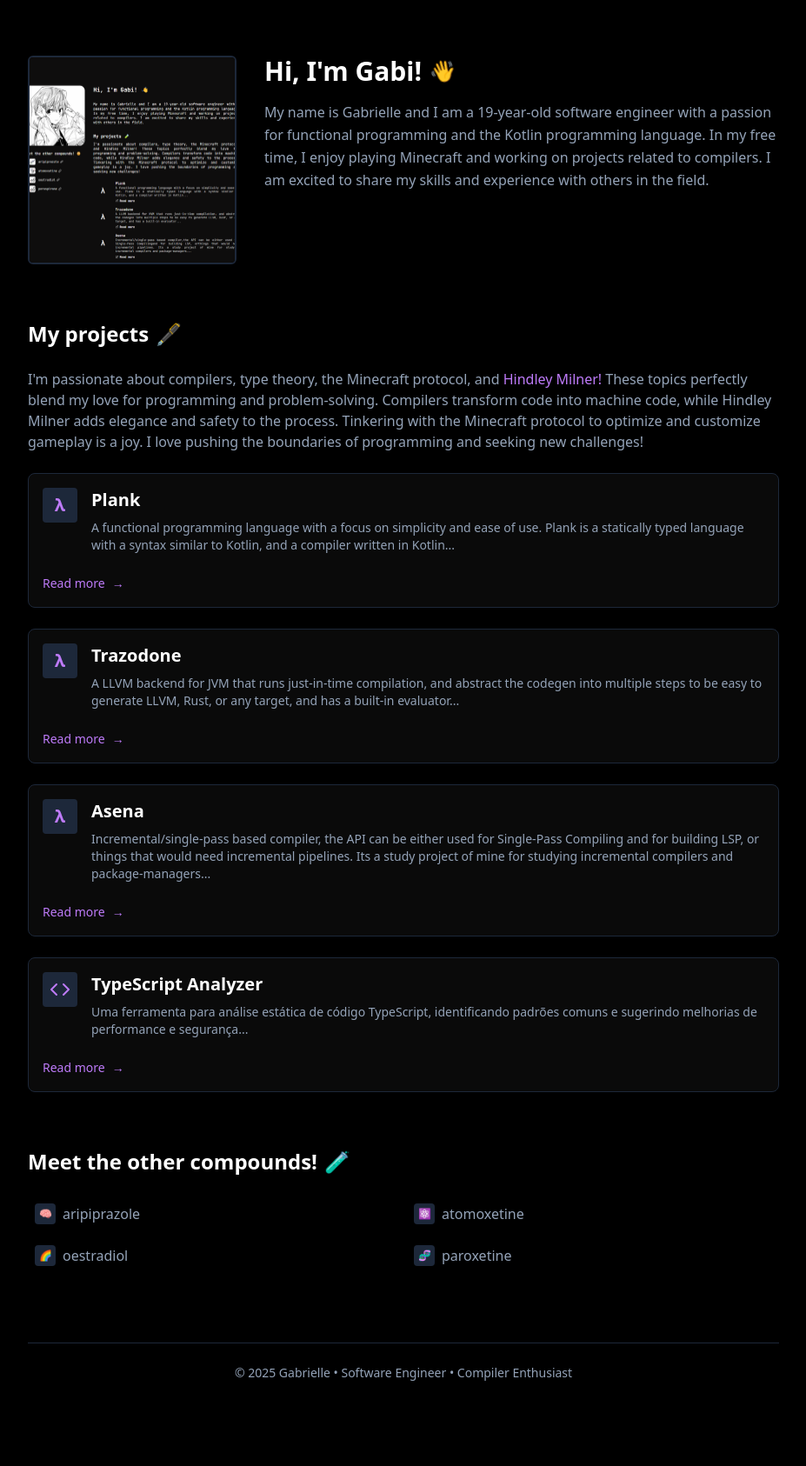
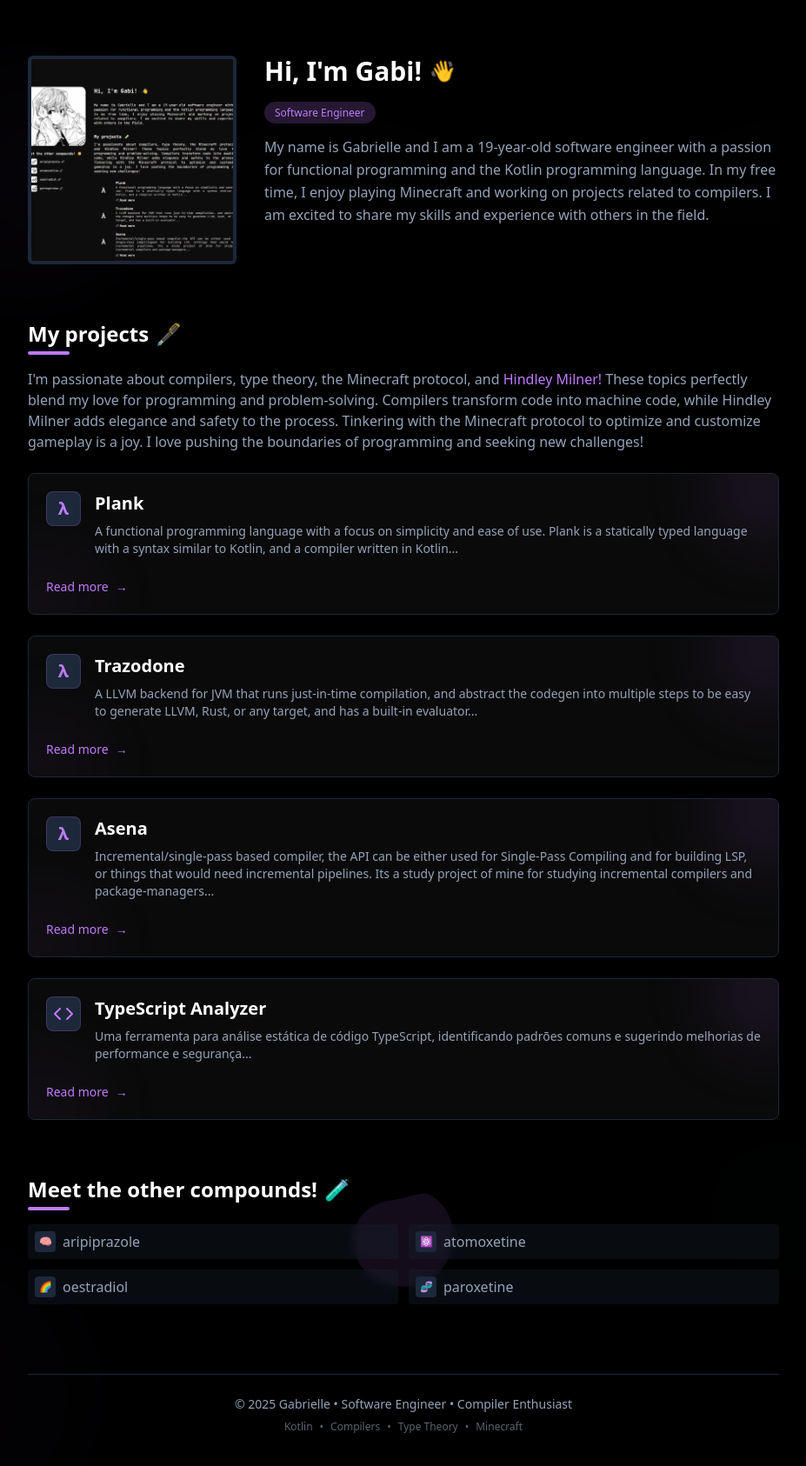
Before and after one commit to Kremilly/NewPortfolio, a React (Vite) app: page / in a window 1280 px wide. Shown: the top 1686 px of the page at 87% size, without its empty margins (176-1103 px from the left). Before the commit the page ends 1653 px from the top, so only its background shows below. Built offline with nearby package versions, Linux system fonts and the light colour scheme.

Commit message:
Refactor: Improve UI and style

```diff
--- a/src/components/ProjectCard.tsx
+++ b/src/components/ProjectCard.tsx
@@ -26,9 +26,13 @@ export function ProjectCard({ title, logoType, description, readMoreUrl }: Proje
   };
 
   return (
-    <div className="project-card group">
+    <div className="project-card group relative overflow-hidden">
+      <div className="absolute -right-12 -top-12 h-32 w-32 rounded-full bg-primary/10 blur-2xl" />
+      <div className="absolute -left-12 -bottom-12 h-32 w-32 rounded-full bg-primary/5 blur-2xl" />
+
+      <div className="relative z-10">
         <div className="flex items-start gap-4 mb-3">
-        <div className="flex-shrink-0 w-10 h-10 flex items-center justify-center bg-secondary rounded">
+          <div className="flex-shrink-0 w-10 h-10 flex items-center justify-center bg-secondary rounded-lg border border-primary/20">
             {renderIcon()}
           </div>
           <div className="flex-1">
@@ -38,10 +42,14 @@ export function ProjectCard({ title, logoType, description, readMoreUrl }: Proje
         </div>
 
         {readMoreUrl && (
-        <a href={readMoreUrl} className="link-with-arrow mt-3 text-sm">
+          <a
+            href={readMoreUrl}
+            className="link-with-arrow mt-3 text-sm group-hover:text-primary transition-colors"
+          >
             Read more
           </a>
         )}
       </div>
+    </div>
   );
 }
--- a/src/index.css
+++ b/src/index.css
@@ -49,7 +49,12 @@
 
 @layer components {
   .section-title {
-    @apply text-2xl font-bold mb-6 flex items-center;
+    @apply text-2xl font-bold mb-6 flex items-center relative;
+  }
+
+  .section-title::after {
+    content: "";
+    @apply absolute -bottom-2 left-0 w-12 h-1 bg-primary rounded-full;
   }
 
   .profile-section {
@@ -57,7 +62,14 @@
   }
 
   .project-card {
-    @apply p-4 rounded-lg bg-card hover:bg-card/80 transition-colors border border-muted;
+    @apply p-5 rounded-lg bg-card hover:bg-card/80 transition-all duration-300 border border-muted;
+    transform: translateY(0);
+    transition: transform 0.3s ease, border-color 0.3s ease;
+  }
+
+  .project-card:hover {
+    @apply border-primary/50;
+    transform: translateY(-4px);
   }
 
   .link-with-arrow {
@@ -90,3 +102,14 @@
   60% { transform: rotate(0deg); }
   100% { transform: rotate(0deg); }
 }
+
+@keyframes floating {
+  0%, 100% { transform: translateY(0); }
+  50% { transform: translateY(-10px); }
+}
+
+@keyframes gradient-shift {
+  0% { background-position: 0% 50%; }
+  50% { background-position: 100% 50%; }
+  100% { background-position: 0% 50%; }
+}
--- a/src/pages/Index.tsx
+++ b/src/pages/Index.tsx
@@ -28,19 +28,45 @@ const Index = () => {
   );
 
   return (
-    <div className="min-h-screen bg-black text-white">
-      <div className="container mx-auto max-w-4xl px-4 py-16">
+    <div className="min-h-screen bg-black text-white relative overflow-hidden">
+      {/* Background decorative elements */}
+      <div className="absolute top-0 left-0 w-full h-full overflow-hidden z-0 opacity-30">
+        <div className="absolute top-20 left-20 w-64 h-64 bg-primary/10 rounded-full blur-3xl" />
+        <div className="absolute bottom-40 right-10 w-80 h-80 bg-secondary/10 rounded-full blur-3xl" />
+        <div className="absolute -bottom-20 -left-20 w-96 h-96 bg-primary/5 rounded-full blur-3xl" />
+      </div>
+
+      <div className="container mx-auto max-w-4xl px-4 py-16 relative z-10">
         {/* Header/Profile Section */}
-        <div className="profile-section">
+        <div className="profile-section relative">
+          <div className="absolute -z-10 top-0 right-0 w-full h-full">
+            <svg
+              width="100%"
+              height="100%"
+              viewBox="0 0 800 400"
+              xmlns="http://www.w3.org/2000/svg"
+              className="opacity-5"
+            >
+              <path
+                d="M0,192L48,170.7C96,149,192,107,288,112C384,117,480,171,576,197.3C672,224,768,224,864,197.3C960,171,1056,117,1152,117.3C1248,117,1344,171,1392,197.3L1440,224L1440,320L1392,320C1344,320,1248,320,1152,320C1056,320,960,320,864,320C768,320,672,320,576,320C480,320,384,320,288,320C192,320,96,320,48,320L0,320Z"
+                fill="hsl(var(--primary) / 0.2)"
+              ></path>
+            </svg>
+          </div>
           <Avatar
             src="/lovable-uploads/179624b5-c391-414e-a999-973b8cf14274.png"
             alt="Profile picture"
-            className="w-60 h-60"
+            className="w-60 h-60 border-4 border-secondary/30"
           />
           <div className="space-y-4">
             <h1 className="text-3xl font-bold flex items-center gap-2">
               Hi, I&apos;m Gabi! <span className="text-2xl animate-wave">👋</span>
             </h1>
+            <div className="relative inline-block mb-2">
+              <span className="text-xs bg-primary/20 text-primary px-3 py-1 rounded-full">
+                Software Engineer
+              </span>
+            </div>
             <p className="text-muted-foreground leading-relaxed">
               My name is Gabrielle and I am a 19-year-old software engineer with a
               passion for functional programming and the Kotlin programming language.
@@ -52,7 +78,7 @@ const Index = () => {
         </div>
 
         {/* Projects Section */}
-        <div className="mb-16">
+        <div className="mb-16 relative">
           <h2 className="section-title">
             My projects <span className="text-primary ml-2">🖋️</span>
           </h2>
@@ -95,31 +121,49 @@ const Index = () => {
         </div>
 
         {/* Meet the other compounds section */}
-        <div>
+        <div className="relative">
+          <div className="absolute -z-10 bottom-0 left-0 w-full h-full opacity-10">
+            <svg
+              viewBox="0 0 200 200"
+              xmlns="http://www.w3.org/2000/svg"
+              className="w-full h-full"
+            >
+              <path
+                fill="hsl(var(--primary))"
+                d="M41.3,-69.7C53.6,-63.3,63.8,-52.3,70.1,-39.3C76.4,-26.3,78.8,-11.3,77.2,3C75.7,17.3,70.2,30.9,61.7,42.3C53.2,53.7,41.6,62.9,28.7,67.8C15.8,72.8,1.6,73.5,-12.4,71.3C-26.5,69.2,-40.3,64.2,-51.6,55.4C-63,46.6,-71.8,34,-75.8,19.8C-79.9,5.7,-79.1,-10,-73.7,-23.1C-68.3,-36.3,-58.2,-46.8,-46.1,-53.1C-34,-59.5,-19.9,-61.7,-4.9,-64.3C10.1,-66.9,29,-76,41.3,-69.7Z"
+                transform="translate(100 100)"
+              />
+            </svg>
+          </div>
+
           <h2 className="section-title">
             Meet the other compounds! <span className="text-primary ml-2">🧪</span>
           </h2>
 
-          <div className="grid grid-cols-1 sm:grid-cols-2 gap-2">
+          <div className="grid grid-cols-1 sm:grid-cols-2 gap-3">
             <CompoundLink
               name="aripiprazole"
               href="#aripiprazole"
               icon="🧠"
+              className="backdrop-blur-sm bg-secondary/30 hover:bg-secondary/50"
             />
             <CompoundLink
               name="atomoxetine"
               href="#atomoxetine"
               icon="⚛️"
+              className="backdrop-blur-sm bg-secondary/30 hover:bg-secondary/50"
             />
             <CompoundLink
               name="oestradiol"
               href="#oestradiol"
               icon="🌈"
+              className="backdrop-blur-sm bg-secondary/30 hover:bg-secondary/50"
             />
             <CompoundLink
               name="paroxetine"
               href="#paroxetine"
               icon="🧬"
+              className="backdrop-blur-sm bg-secondary/30 hover:bg-secondary/50"
             />
           </div>
         </div>
@@ -127,6 +171,12 @@ const Index = () => {
         {/* Footer */}
         <footer className="mt-20 pt-6 border-t border-muted text-center text-muted-foreground text-sm">
           <p>&copy; {new Date().getFullYear()} Gabrielle • Software Engineer • Compiler Enthusiast</p>
+          <div className="mt-2 text-xs opacity-60">
+            <span className="inline-block px-2">Kotlin</span>•
+            <span className="inline-block px-2">Compilers</span>•
+            <span className="inline-block px-2">Type Theory</span>•
+            <span className="inline-block px-2">Minecraft</span>
+          </div>
         </footer>
       </div>
     </div>
--- a/src/types/project.ts
+++ b/src/types/project.ts
@@ -5,4 +5,5 @@ export interface Project {
   description: string;
   readMoreUrl: string;
   logoType?: 'lambda' | 'code' | 'terminal' | 'waves';
+  tags?: string[];
 }
```
Lines whose indentation alone changed are shown as unchanged.
